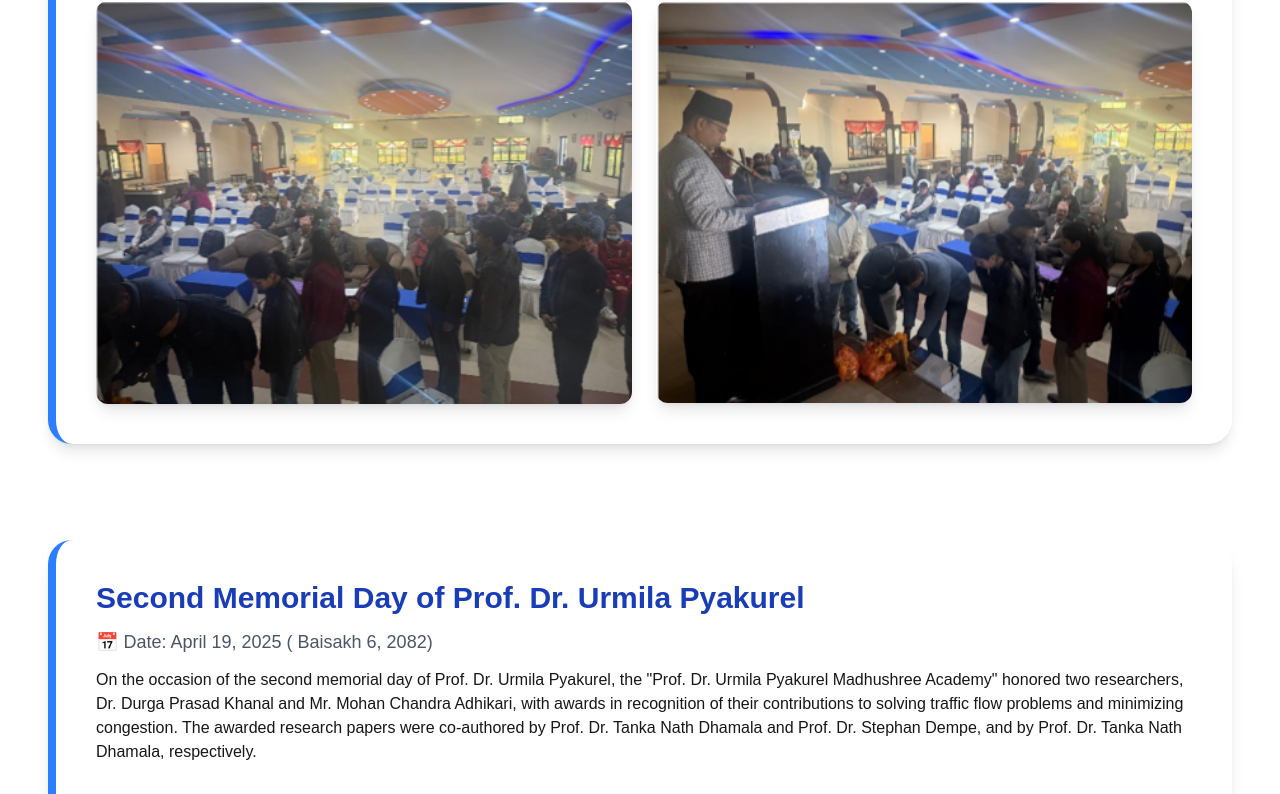
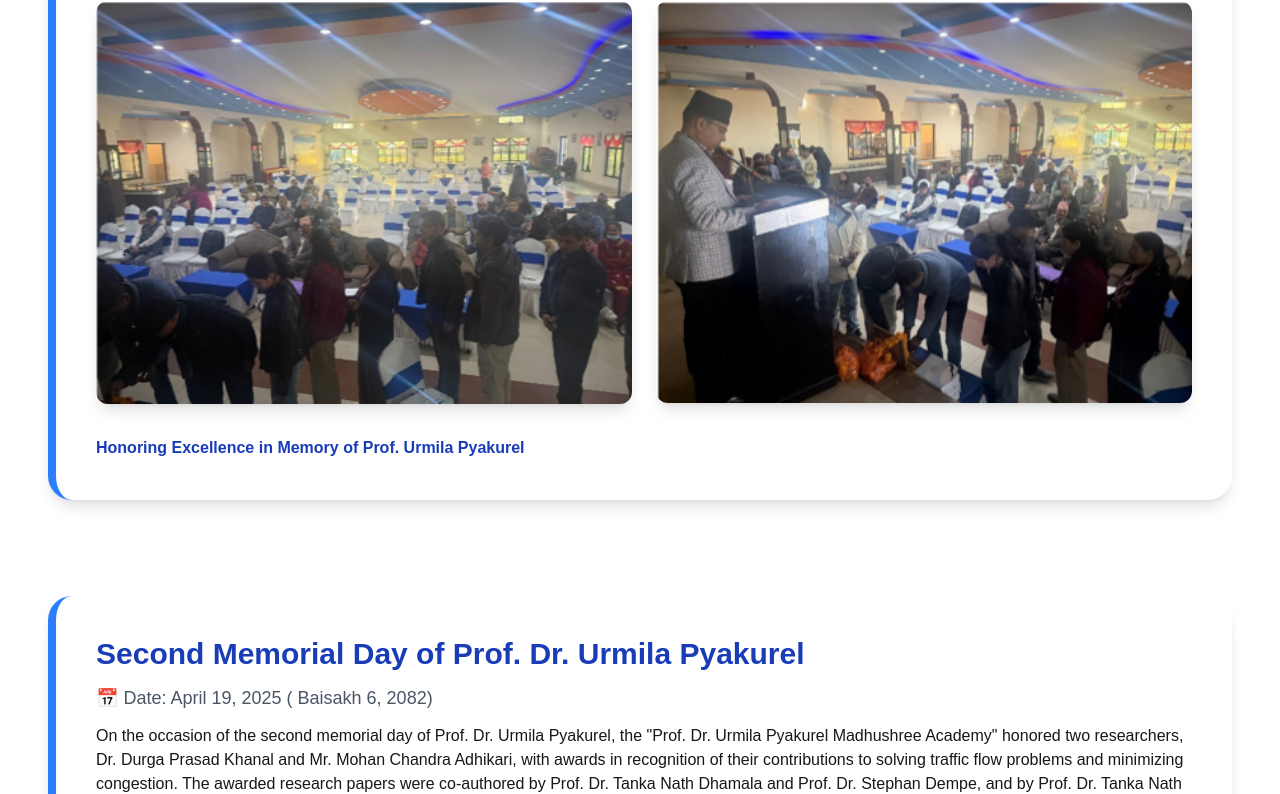
Before and after one commit to upma2080/upma2080.github.io, a Next.js app: page /activities in a window 1280 px wide. Shown: the part 1195-1989 px from the top of the page. Built offline with nearby package versions, Linux system fonts and the light colour scheme.

Commit message:
Add heading for Prof. Urmila Pyakurel

```diff
--- a/src/app/activities/page.tsx
+++ b/src/app/activities/page.tsx
@@ -69,6 +69,7 @@ export default function Activities() {
             className="rounded-xl shadow-lg"
           />
         </div>
+        <h2 className="text-1xl font-semibold text-blue-800">Honoring Excellence in Memory of Prof. Urmila Pyakurel</h2>
       </section>
 
       <section className="bg-white p-10 rounded-3xl shadow-lg space-y-8 border-l-8 border-blue-500">
```
